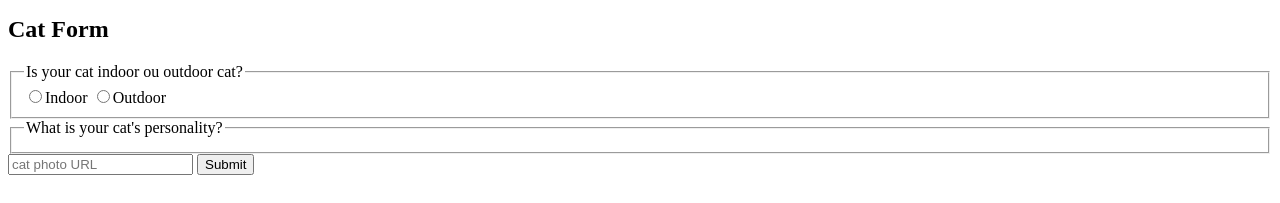
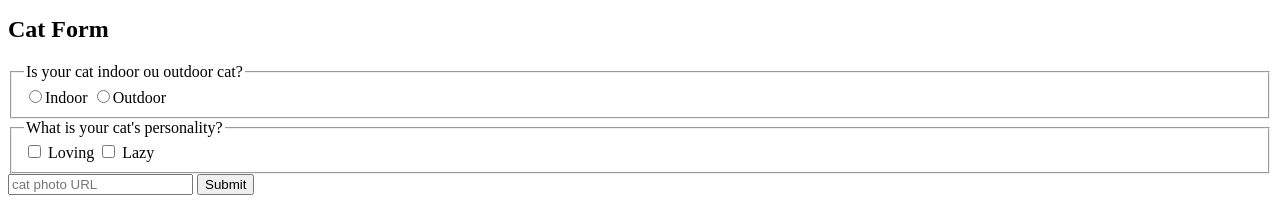
Before and after one commit to veronezl/CatPhotoAppWeb, a plain HTML site: page index.html in a window 1280 px wide. Shown: the part 1428-1631 px from the top of the page. Drawn offline with Linux system fonts and the light colour scheme.

Commit message:
feat: added checkbox loving and lazy

```diff
--- a/index.html
+++ b/index.html
@@ -58,6 +58,8 @@
       </fieldset>
       <fieldset>
         <legend>What is your cat's personality?</legend>
+        <input type="checkbox" id="loving" name="personality?"/> <label for="loving">Loving</label>
+        <input type="checkbox" id="lazy" name="personality?"/> <label for="lazy">Lazy</label>
       </fieldset>
       <input type="text" placeholder="cat photo URL" name="catphotourl" required />
       <button type="submit">Submit</button>
```
